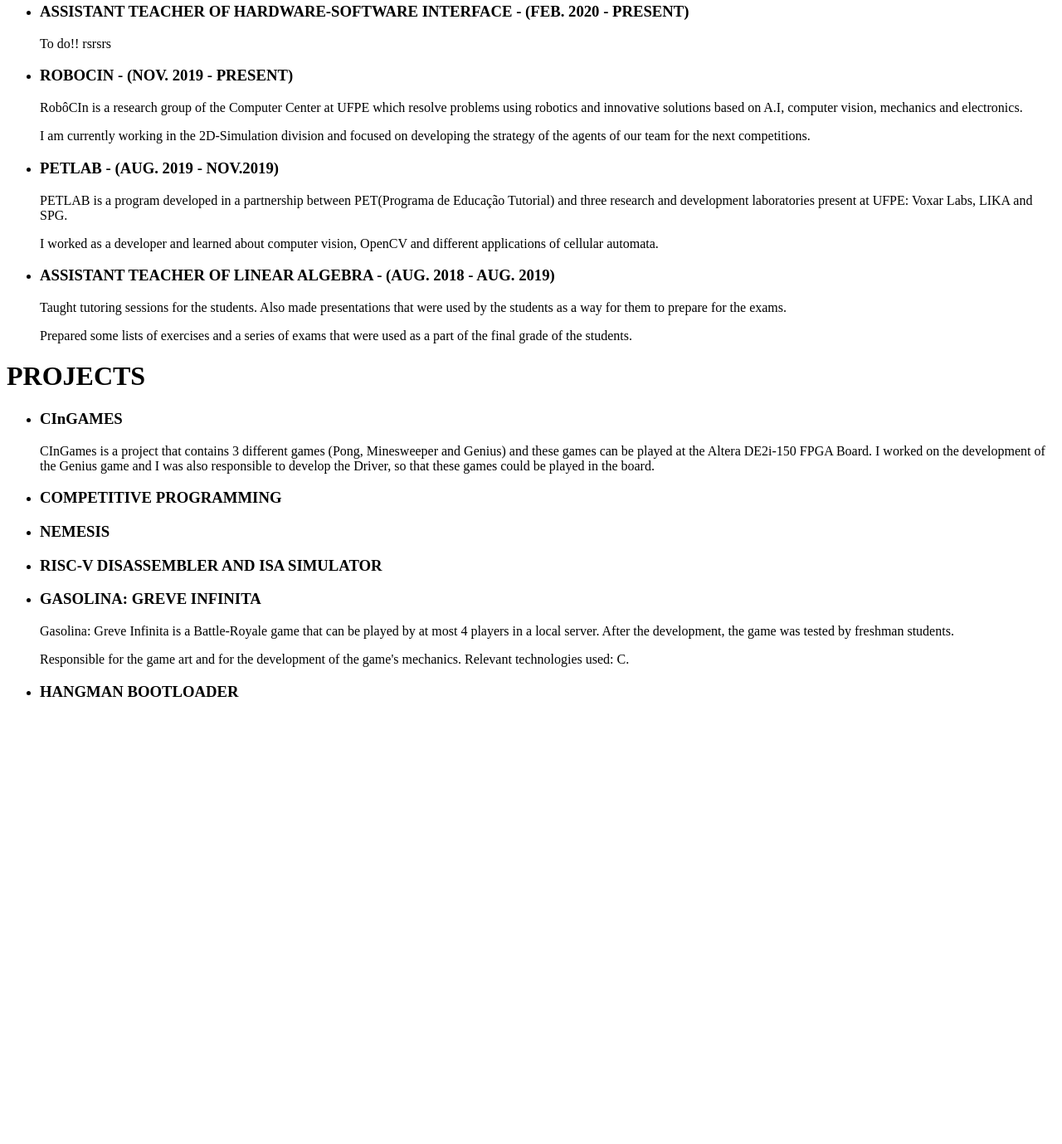
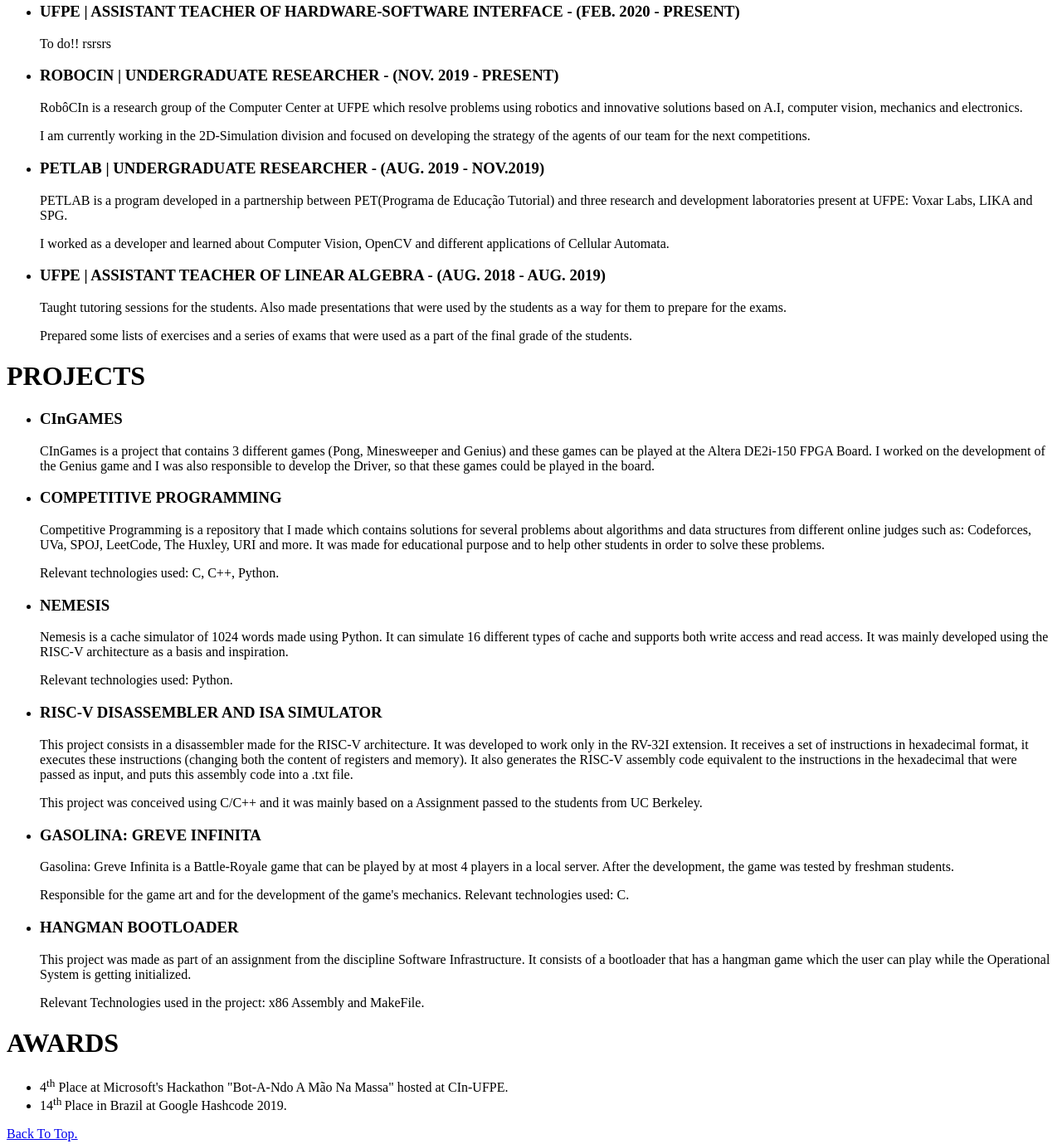
Before and after one commit to vmmc2/Learning-Web-Development, a plain HTML site: page MyWebSite/index.html in a window 1280 px wide. Shown: the part 870-2249 px from the top of the page at 83% size. Before the commit the page ends 1734 px from the top, so only its background shows below. Drawn offline with Linux system fonts and the light colour scheme.

Commit message:
Update index.html

```diff
--- a/MyWebSite/index.html
+++ b/MyWebSite/index.html
@@ -6,10 +6,12 @@
     </head>
 
     <body>
-        <h1> VICTOR MIGUEL DE MORAIS COSTA </h1>
-            <p> Computer Engineer Undergraduate </p>
-            <p> Universidade Federal de Pernambuco (UFPE) - Brazil </p>
-            <p> March, 2018 - December, 2022 (Expected) </p>
+        <div id="top">
+            <h1> VICTOR MIGUEL DE MORAIS COSTA </h1>
+                <p> Computer Engineer Undergraduate </p>
+                <p> Universidade Federal de Pernambuco (UFPE) - Brazil </p>
+                <p> March, 2018 - December, 2022 (Expected) </p>
+        </div>
 
         <h1> ABOUT ME </h1>
             <p> My main interests are: Competitive Programming, Algorithms and Data Structures, Computer Architecture and Front-End Development.</p>
@@ -35,17 +37,17 @@
             </ul>
         <h1>WORK EXPERIENCE</h1>
             <ul>
-                <li><h3> ASSISTANT TEACHER OF HARDWARE-SOFTWARE INTERFACE - (FEB. 2020 - PRESENT)</h3> </li>
+                <li><h3> UFPE | ASSISTANT TEACHER OF HARDWARE-SOFTWARE INTERFACE - (FEB. 2020 - PRESENT)</h3> </li>
                     <p> To do!! rsrsrs </p>
-                <li><h3> ROBOCIN - (NOV. 2019 - PRESENT)</h3> </li>
+                <li><h3> ROBOCIN | UNDERGRADUATE RESEARCHER - (NOV. 2019 - PRESENT)</h3> </li>
                     <p> RobôCIn is a research group of the Computer Center at UFPE which resolve problems using
                         robotics and innovative solutions based on A.I, computer vision, mechanics and electronics. </p>
                     <p> I am currently working in the 2D-Simulation division and focused on developing the strategy of
                         the agents of our team for the next competitions. </p>
-                <li><h3> PETLAB - (AUG. 2019 - NOV.2019)</h3> </li>
+                <li><h3> PETLAB | UNDERGRADUATE RESEARCHER - (AUG. 2019 - NOV.2019)</h3> </li>
                     <p> PETLAB is a program developed in a partnership between PET(Programa de Educação Tutorial) and three research and development laboratories present at UFPE: Voxar Labs, LIKA and SPG. </p>
-                    <p> I worked as a developer and learned about computer vision, OpenCV and  different applications of cellular automata.</p>
-                <li><h3> ASSISTANT TEACHER OF LINEAR ALGEBRA - (AUG. 2018 - AUG. 2019)</h3> </li>
+                    <p> I worked as a developer and learned about Computer Vision, OpenCV and  different applications of Cellular Automata.</p>
+                <li><h3> UFPE | ASSISTANT TEACHER OF LINEAR ALGEBRA - (AUG. 2018 - AUG. 2019)</h3> </li>
                     <p> Taught tutoring sessions for the students. Also made presentations that were used by the students as a way for them to prepare for the exams. </p>
                     <p> Prepared some lists of exercises and a series of exams that were used as a part of the final grade of the students. </p>
             </ul>
@@ -55,14 +57,32 @@
                     <p> CInGames is a project that contains 3 different games (Pong, Minesweeper and Genius) and these games can be played at the Altera DE2i-150 FPGA Board. I worked on the development of the Genius game and
                         I was also responsible to develop the Driver, so that these games could be played in the board.</p>
                 <li><h3> COMPETITIVE PROGRAMMING </h3> </li>
+                    <p> Competitive Programming is a repository that I made which contains solutions for several problems about algorithms and data structures from different online judges such as: Codeforces, UVa, SPOJ, LeetCode, The Huxley, URI and more. It was made for educational purpose and to help other students in order to solve these problems. </p>
+                    <p> Relevant technologies used: C, C++, Python.</p>
                 <li><h3> NEMESIS </h3> </li>
+                    <p> Nemesis is a cache simulator of 1024 words made using Python. It can simulate 16 different types of cache and supports both write access and read access. It was mainly developed using the RISC-V architecture as a basis and inspiration. </p>
+                    <p> Relevant technologies used: Python. </p>
                 <li><h3> RISC-V DISASSEMBLER AND ISA SIMULATOR </h3> </li>
+                    <p> This project consists in a disassembler made for the RISC-V architecture. It was developed to work only in the RV-32I extension.
+                        It receives a set of instructions in hexadecimal format, it executes these instructions (changing both the content of registers and memory).
+                        It also generates the RISC-V assembly code equivalent to the instructions in the hexadecimal that were passed as input, and puts this assembly code
+                        into a .txt file. </p>
+                    <p> This project was conceived using C/C++ and it was mainly based on a Assignment passed to the students from UC Berkeley.</p>
                 <li><h3> GASOLINA: GREVE INFINITA </h3> </li>
                     <p> Gasolina: Greve Infinita is a Battle-Royale game that can be played by at most 4 players in a local server. After the development, the game was tested by freshman students.</p>
                     <p> Responsible for the game art and for the development of the game's mechanics. Relevant technologies used: C.</p>
                 <li><h3> HANGMAN BOOTLOADER </h3> </li>
-
+                    <p> This project was made as part of an assignment from the discipline Software Infrastructure. It consists of a bootloader that has a hangman game which the user can play while the
+                        Operational System is getting initialized.
+                    </p>
+                    <p> Relevant Technologies used in the project: x86 Assembly and MakeFile.</p>
             </ul>
+        <h1> AWARDS </h1>
+            <ul>
+                <li> 4<sup>th</sup> Place at Microsoft's Hackathon "Bot-A-Ndo A Mão Na Massa" hosted at CIn-UFPE. </li>
+                <li> 14<sup>th </sup> Place in Brazil at Google Hashcode 2019. </li>
+            </ul>
+        <a href="#top"> Back To Top. </a>
     </body>
 
 </html>
```
